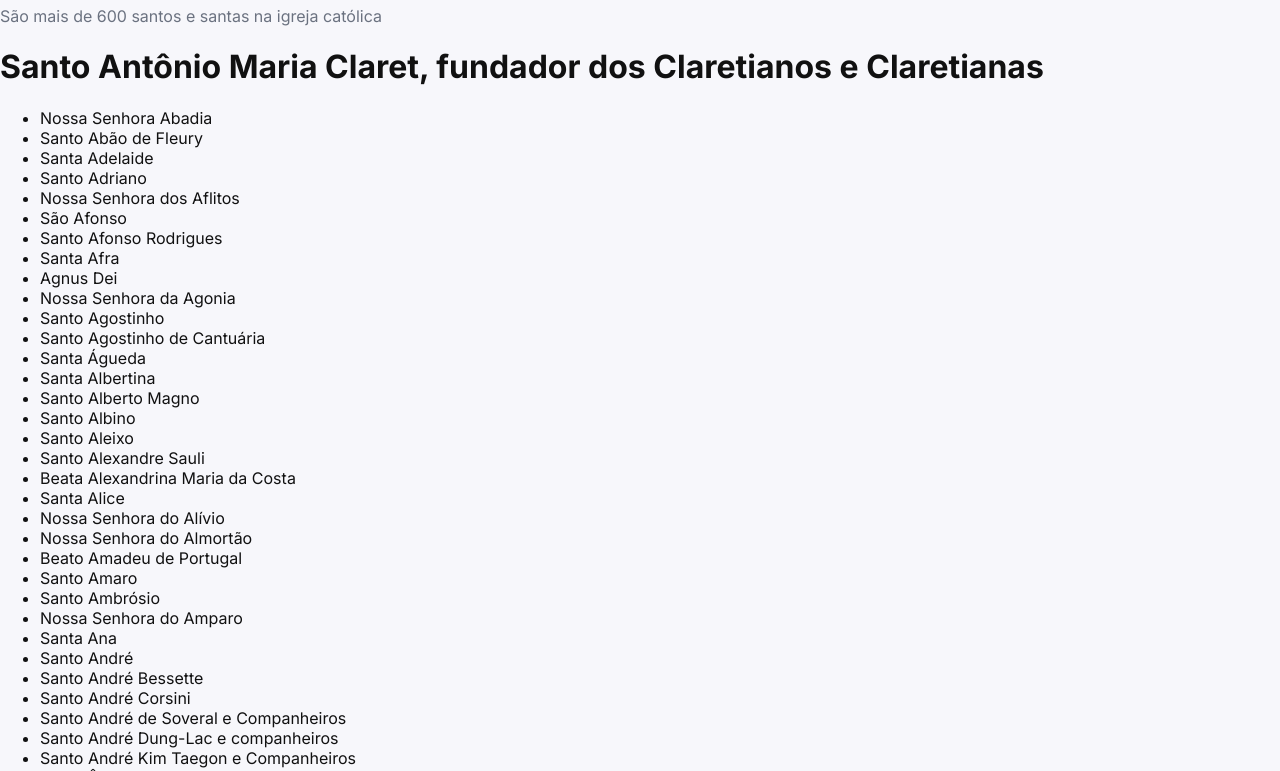
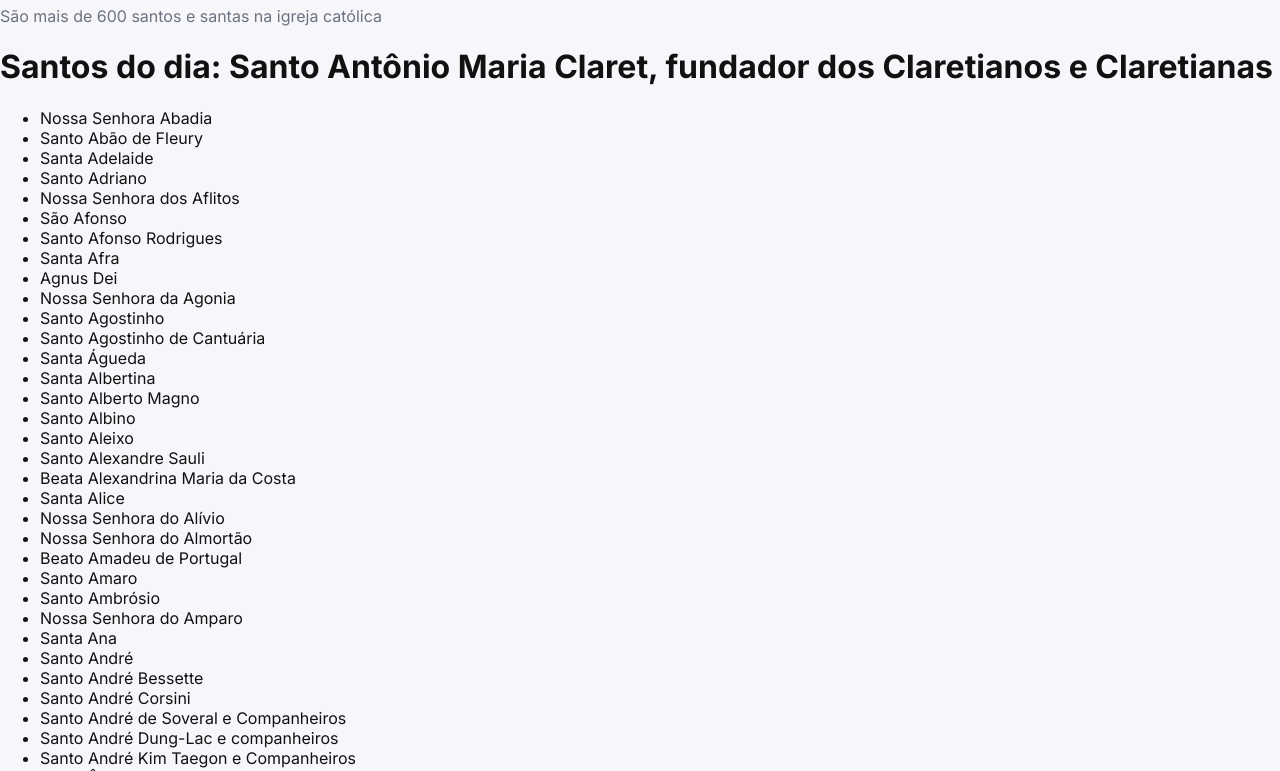
Before and after one commit to lu56tec/F-kpedia, a plain HTML site: page santos.html in a window 1280 px wide. Shown: the part 187-958 px from the top of the page. Drawn offline with Linux system fonts and the light colour scheme.

Commit message:
Update santos.html

```diff
--- a/santos.html
+++ b/santos.html
@@ -47,7 +47,7 @@ mark{background:yellow;padding:0 3px;border-radius:3px}
 </header>
 <h1>Todos os santos e santas de Deus</h1>
   <p class="muted">São mais de 600 santos e santas na igreja católica</p>
-  <h1>Santo Antônio Maria Claret, fundador dos Claretianos e Claretianas</h1>
+  <h1>Santos do dia: Santo Antônio Maria Claret, fundador dos Claretianos e Claretianas</h1>
 <p>
   <ul>
     <li>Nossa Senhora Abadia</li>
```
